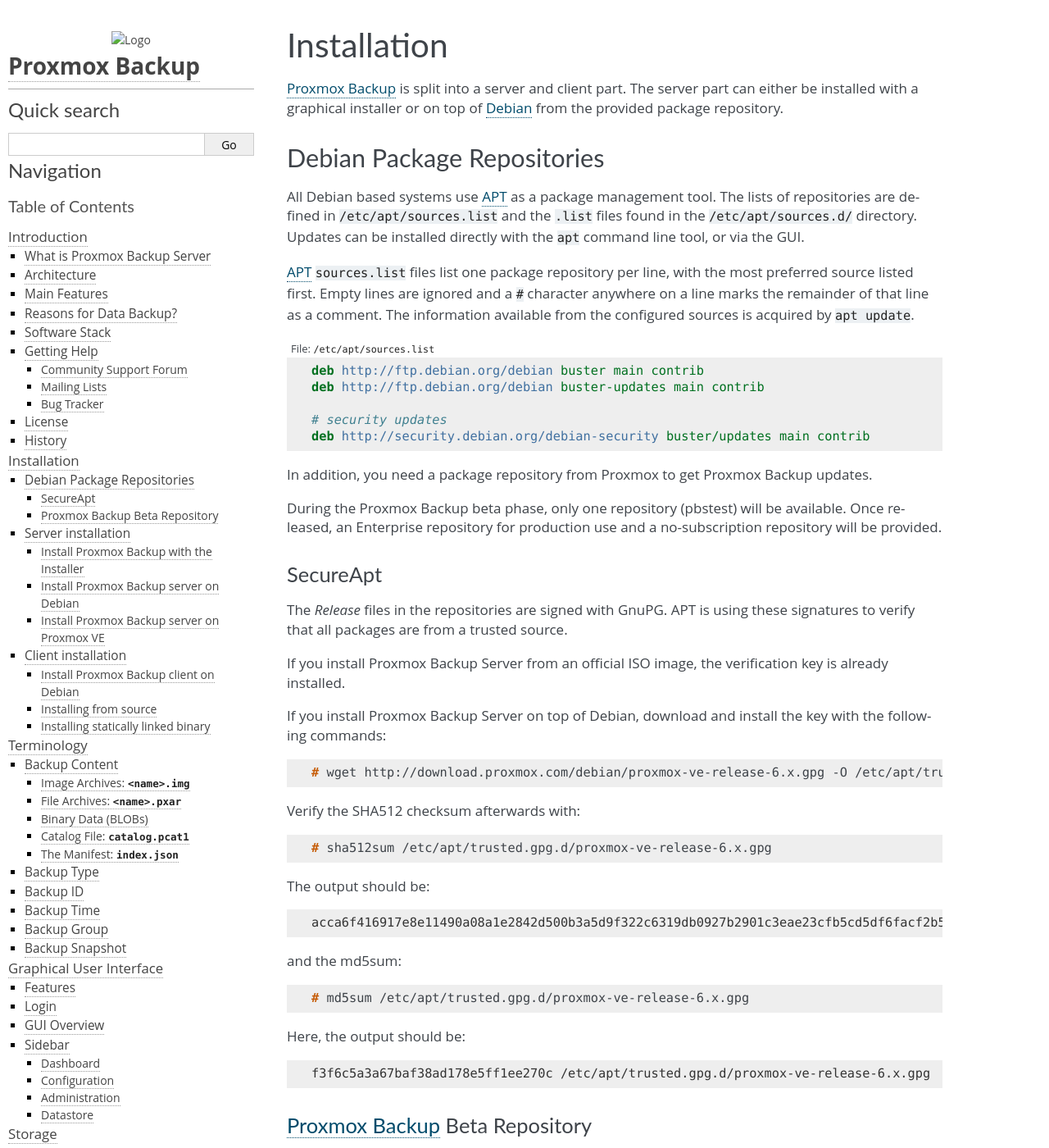
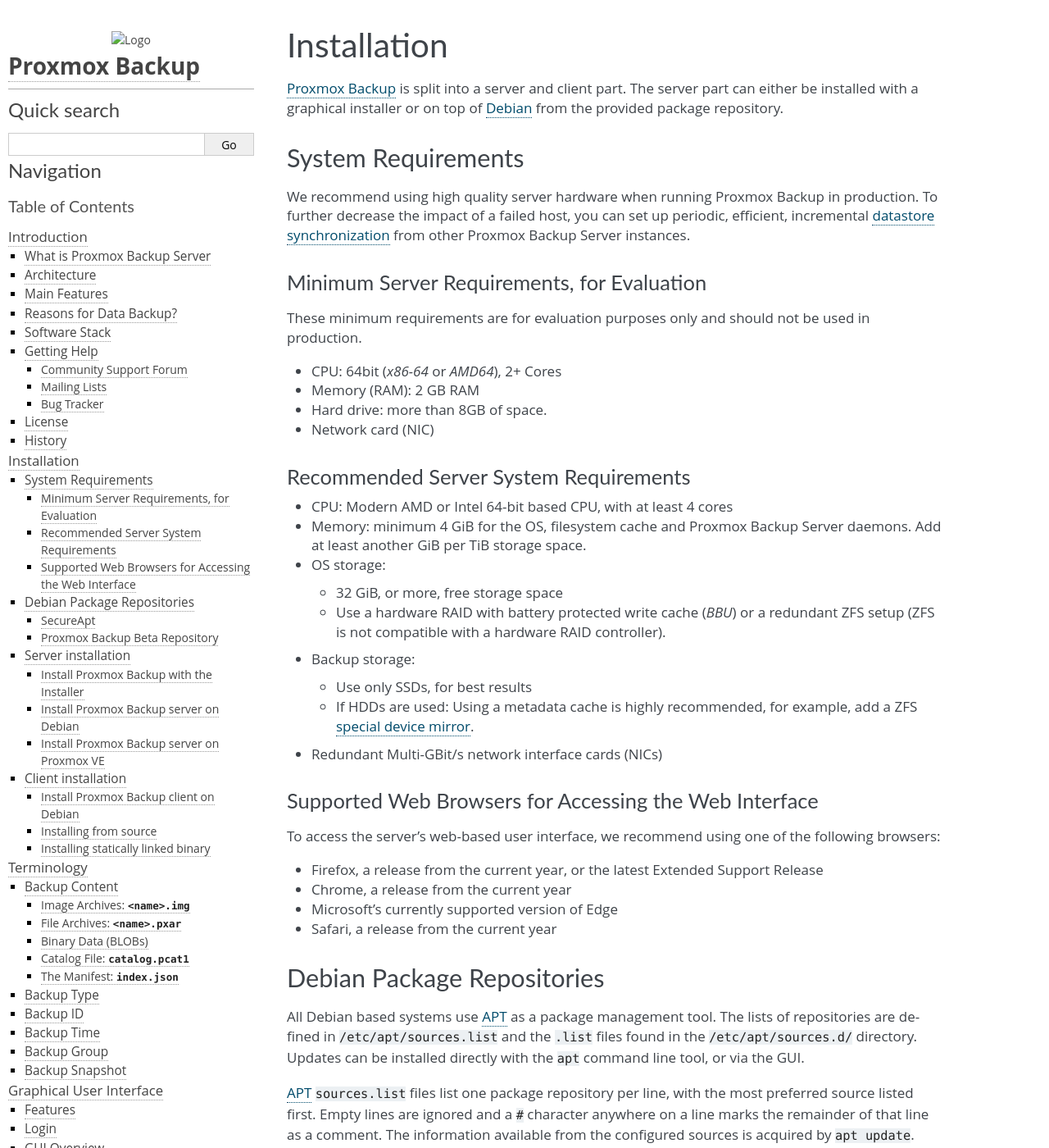
Before and after one commit to proxmox/proxmox-backup, a Sphinx documentation site: the page built from docs/installation.rst, in a window 1280 px wide and 1400 px high. Shown: the whole window at 82% size. Built offline with Sphinx 7.4.7, drawn with Linux system fonts in a browser that asks for light colours.

Commit message:
docs: installation: add system requirements section
Signed-off-by: Thomas Lamprecht <t.lamprecht@proxmox.com>

```diff
--- a/docs/installation.rst
+++ b/docs/installation.rst
@@ -4,6 +4,8 @@
 `Proxmox Backup`_ is split into a server and client part. The server part
 can either be installed with a graphical installer or on top of
 Debian_ from the provided package repository.
+
+.. include:: system-requirements.rst
 
 .. include:: package-repositories.rst
 
--- a/docs/local-zfs.rst
+++ b/docs/local-zfs.rst
@@ -312,6 +312,8 @@
 
 Only new blocks will be affected by this change.
 
+.. _local_zfs_special_device:
+
 ZFS Special Device
 ^^^^^^^^^^^^^^^^^^
 
--- /dev/null
+++ b/docs/system-requirements.rst
@@ -0,0 +1,57 @@
+System Requirements
+-------------------
+
+We recommend using high quality server hardware when running Proxmox Backup in
+production. To further decrease the impact of a failed host, you can set up
+periodic, efficient, incremental :ref:`datastore synchronization <syncjobs>`
+from other Proxmox Backup Server instances.
+
+Minimum Server Requirements, for Evaluation
+~~~~~~~~~~~~~~~~~~~~~~~~~~~~~~~~~~~~~~~~~~~
+
+These minimum requirements are for evaluation purposes only and should not be
+used in production.
+
+* CPU: 64bit (*x86-64* or *AMD64*), 2+ Cores
+
+* Memory (RAM): 2 GB RAM
+
+* Hard drive: more than 8GB of space.
+
+* Network card (NIC)
+
+
+Recommended Server System Requirements
+~~~~~~~~~~~~~~~~~~~~~~~~~~~~~~~~~~~~~~
+
+* CPU: Modern AMD or Intel 64-bit based CPU, with at least 4 cores
+
+* Memory: minimum 4 GiB for the OS, filesystem cache and Proxmox Backup Server
+  daemons. Add at least another GiB per TiB storage space.
+
+* OS storage:
+
+  * 32 GiB, or more, free storage space
+  * Use a hardware RAID with battery protected write cache (*BBU*) or a
+    redundant ZFS setup (ZFS is not compatible with a hardware RAID
+    controller).
+
+* Backup storage:
+
+  * Use only SSDs, for best results
+  * If HDDs are used: Using a metadata cache is highly recommended, for example,
+    add a ZFS :ref:`special device mirror <local_zfs_special_device>`.
+
+* Redundant Multi-GBit/s network interface cards (NICs)
+
+
+Supported Web Browsers for Accessing the Web Interface
+~~~~~~~~~~~~~~~~~~~~~~~~~~~~~~~~~~~~~~~~~~~~~~~~~~~~~~
+
+To access the server's web-based user interface, we recommend using one of the
+following browsers:
+
+* Firefox, a release from the current year, or the latest Extended Support Release
+* Chrome, a release from the current year
+* Microsoft's currently supported version of Edge
+* Safari, a release from the current year
```
